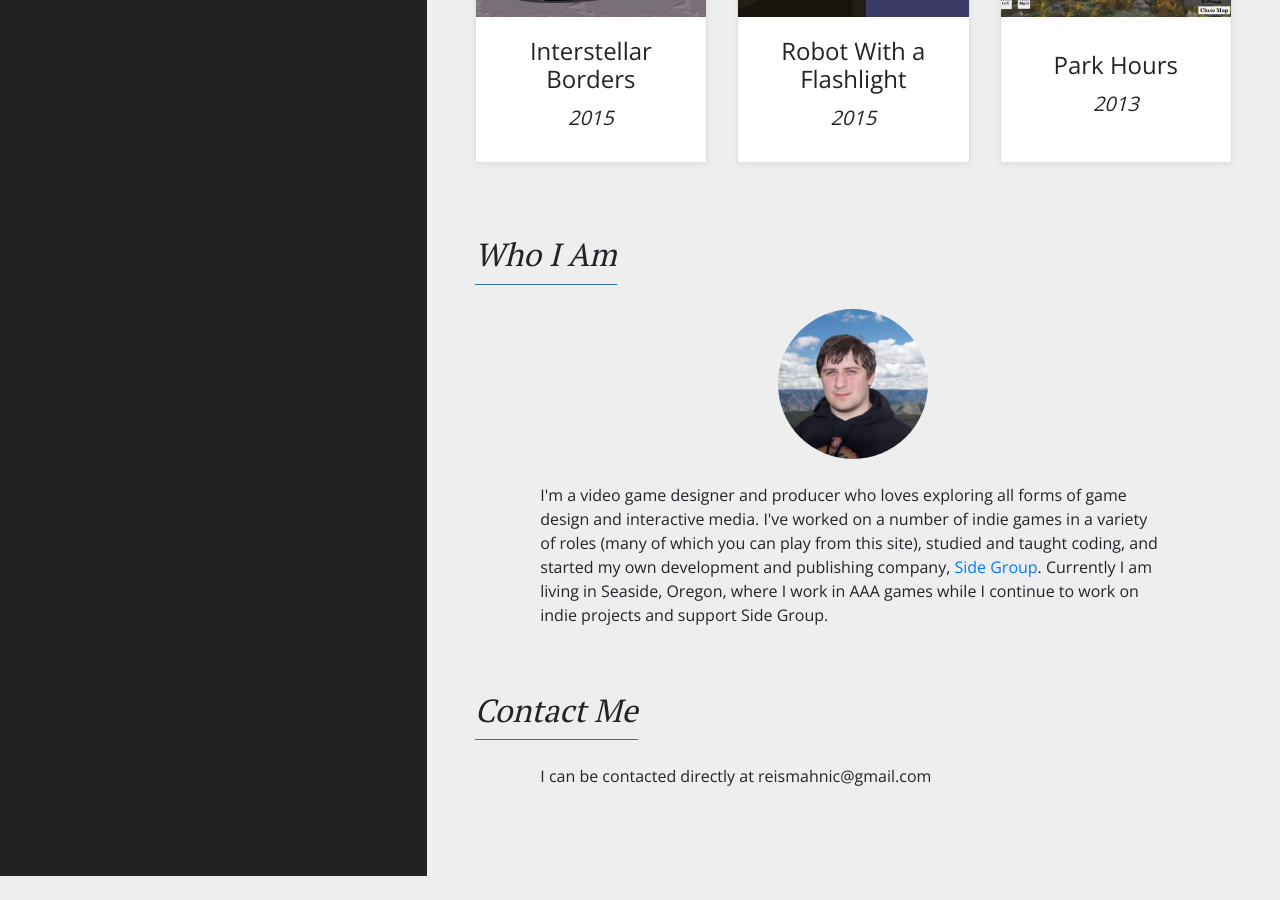
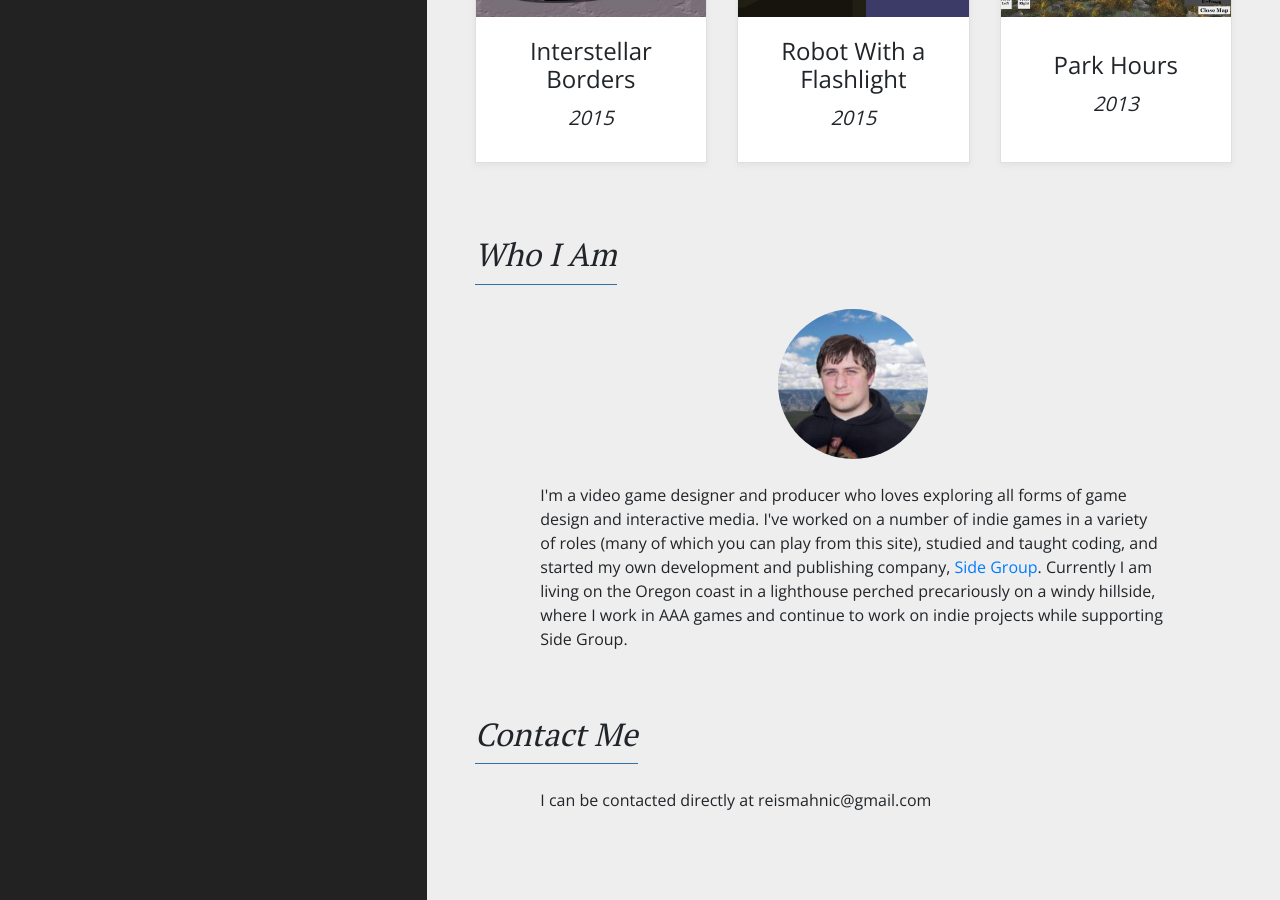
Before and after one commit to reismahnic/reis-mahnic, a Jekyll site: the page built from index.html, in a window 1280 px wide and 900 px high, scrolled down 1541 px. Built offline with Jekyll 4.4.1, drawn with Linux system fonts in a browser that asks for light colours; before the commit the page ends 2417 px from its top, so only the background shows below that.

Commit message:
Update home.html

```diff
--- a/_layouts/home.html
+++ b/_layouts/home.html
@@ -35,7 +35,7 @@ title: Reis Mahnic - Video Games and Software Development
     </div>
     <div class="row mb-5" id ="contact">
         <div class="col-auto col-sm-auto col-md-10 text-center mx-auto"><img class="rounded-circle mb-4" style="max-width:150px" src="/assets/images/12961195.jpeg">
-            <p class="text-left">I'm a video game designer and producer who loves exploring all forms of game design and interactive media. I've worked on a number of indie games in a variety of roles (many of which you can play from this site), studied and taught coding, and started my own development and publishing company, <a href="http://www.sidegroupgames.com/" target="_blank">Side Group</a>. Currently I am living in Seaside, Oregon, where I work in AAA games while I continue to work on indie projects and support Side Group.</p>
+            <p class="text-left">I'm a video game designer and producer who loves exploring all forms of game design and interactive media. I've worked on a number of indie games in a variety of roles (many of which you can play from this site), studied and taught coding, and started my own development and publishing company, <a href="http://www.sidegroupgames.com/" target="_blank">Side Group</a>. Currently I am living on the Oregon coast in a lighthouse perched precariously on a windy hillside, where I work in AAA games and continue to work on indie projects while supporting Side Group.</p>
         </div>
     </div>
     <div class="row">
```
